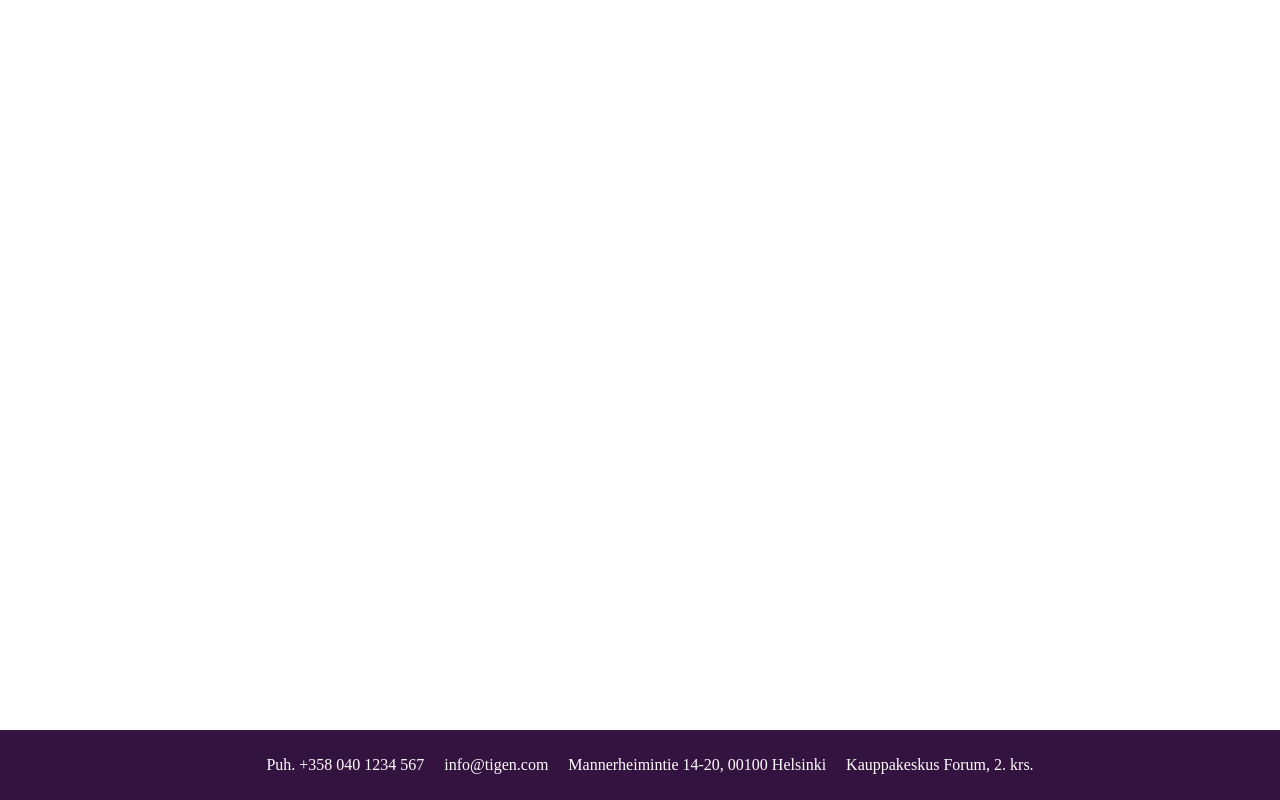
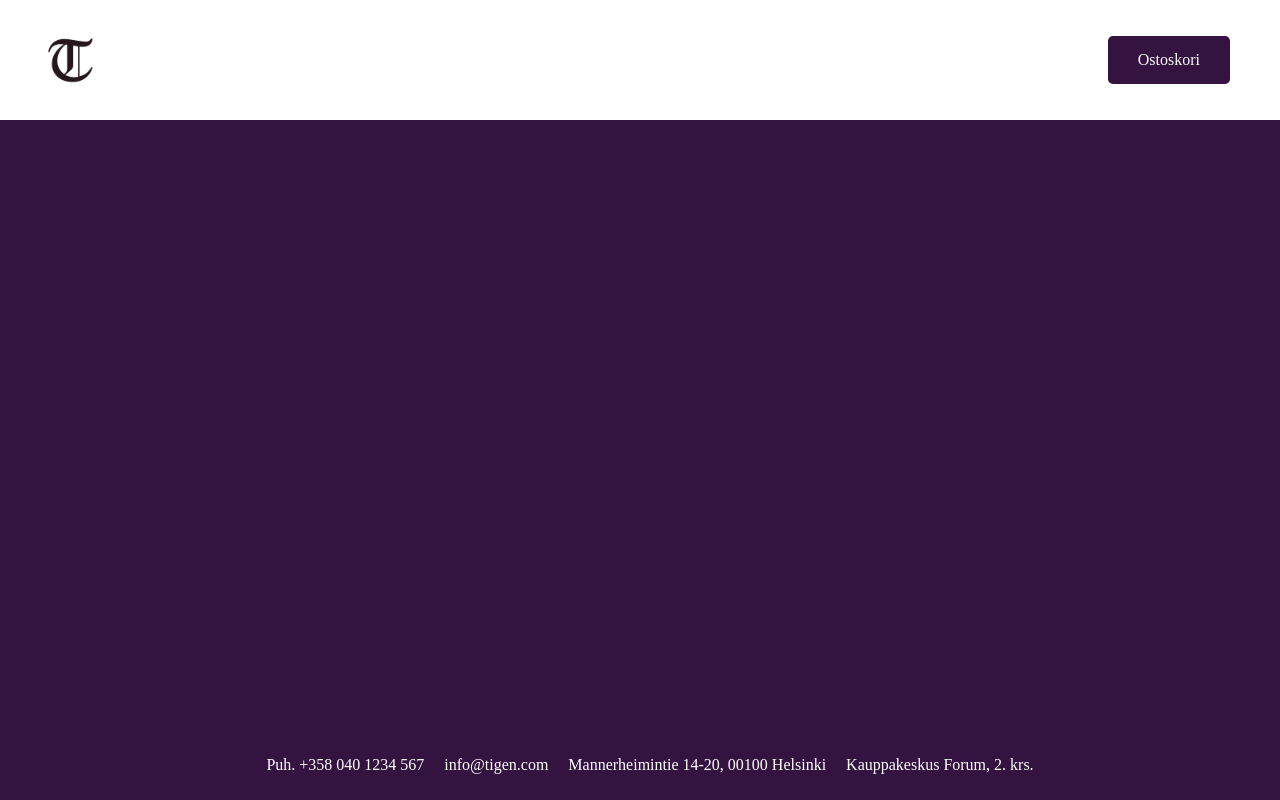
Before and after one commit to Diag0n/Tigen, a PHP site: page / in a window 1280 px wide. Run offline with PHP 8.4, Linux system fonts and the light colour scheme.

Commit message:
etusivun alku
ei paljoo edistyst mut sentään parempi kun ei mikään ig

```diff
--- a/css.css
+++ b/css.css
@@ -3,6 +3,7 @@ height: 100%;
 margin: 0;
 display: flex;
 flex-direction: column;
+background-color: #351341;
 }
 footer {
 display: flex;
@@ -17,7 +18,33 @@ margin-top: auto;
 footer p {
     color: white
 }
+header {
+display: flex;
+justify-content: space-between;
+align-items: center;
+flex-wrap: wrap;
+padding: 10px 20px;
+background: white;
+width: 100%;
+}
 .ImageLogo {
-width: 150px;
-height: 150px;
+width: 100px;
+height: 100px;
+transform: scale(2);
+color: black;
 }
+.buttons {
+    display: flex;
+    gap: 20px;
+    margin: 20px 0;
+    position: fixed;
+    right: 50px;
+}
+.buttons a {
+    text-decoration: none;
+    background-color: #351341;
+    color: white;
+    padding: 15px 30px;
+    text-align: center;
+    border-radius: 5px;
+}
--- a/index.html
+++ b/index.html
@@ -7,9 +7,14 @@
     <title>Tigen</title>
 </head>
 <body>
-    <!--header>
+    <header>
         <img src="kuvat/TigenImageLogo.png" alt="Tigen" class="ImageLogo">
-    </header-->
+            <div class="buttons">
+                <a href="ostoskori.html">Ostoskori</a>
+            </div>
+    </header>
+
+
 
     <footer>
         <p>Puh. +358 040 1234 567</p>
```
